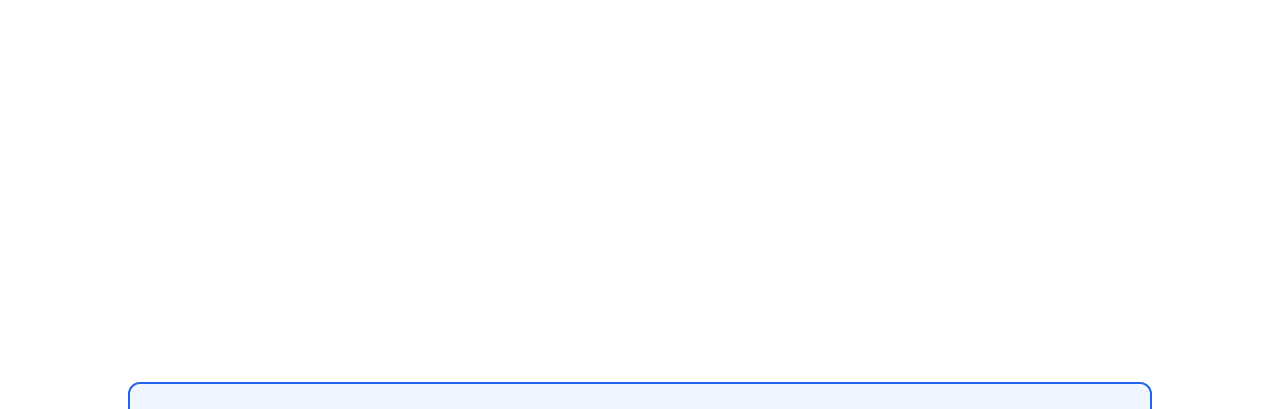
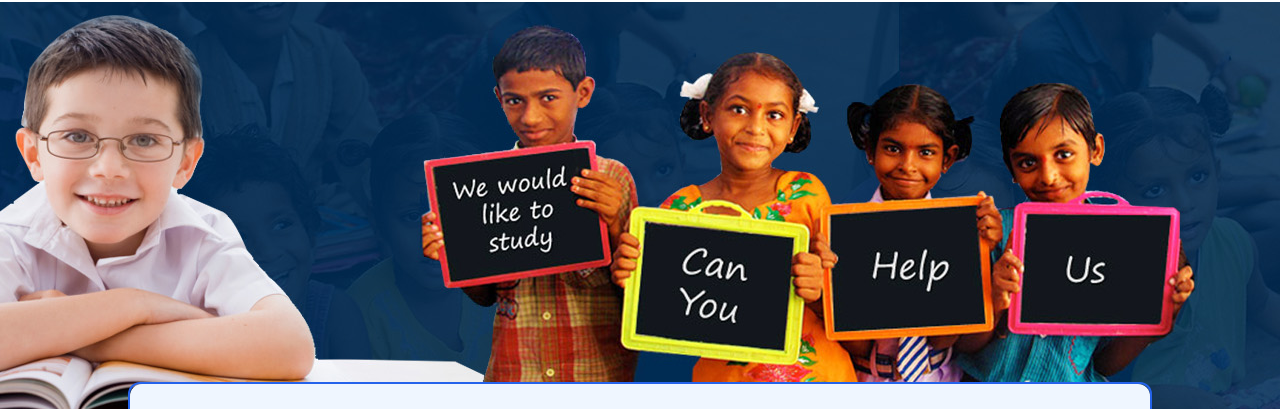
Before and after one commit to shilpa448/shilpa448.github.io, a plain HTML site: page index.html in a window 1280 px wide. Shown: the part 66-475 px from the top of the page. Drawn offline with nearby package versions, Linux system fonts and the light colour scheme.

Commit message:
Update ngo.css

```diff
--- a/ngo.css
+++ b/ngo.css
@@ -1,4 +1,4 @@
-body{background:url('./img/bg.jpg') no-repeat fixed center top;}
+body{background:url('bg.jpg') no-repeat fixed center top;}
 #main{margin:0 auto;}
 .fakediv{width:auto; height:380px;}
 
```
